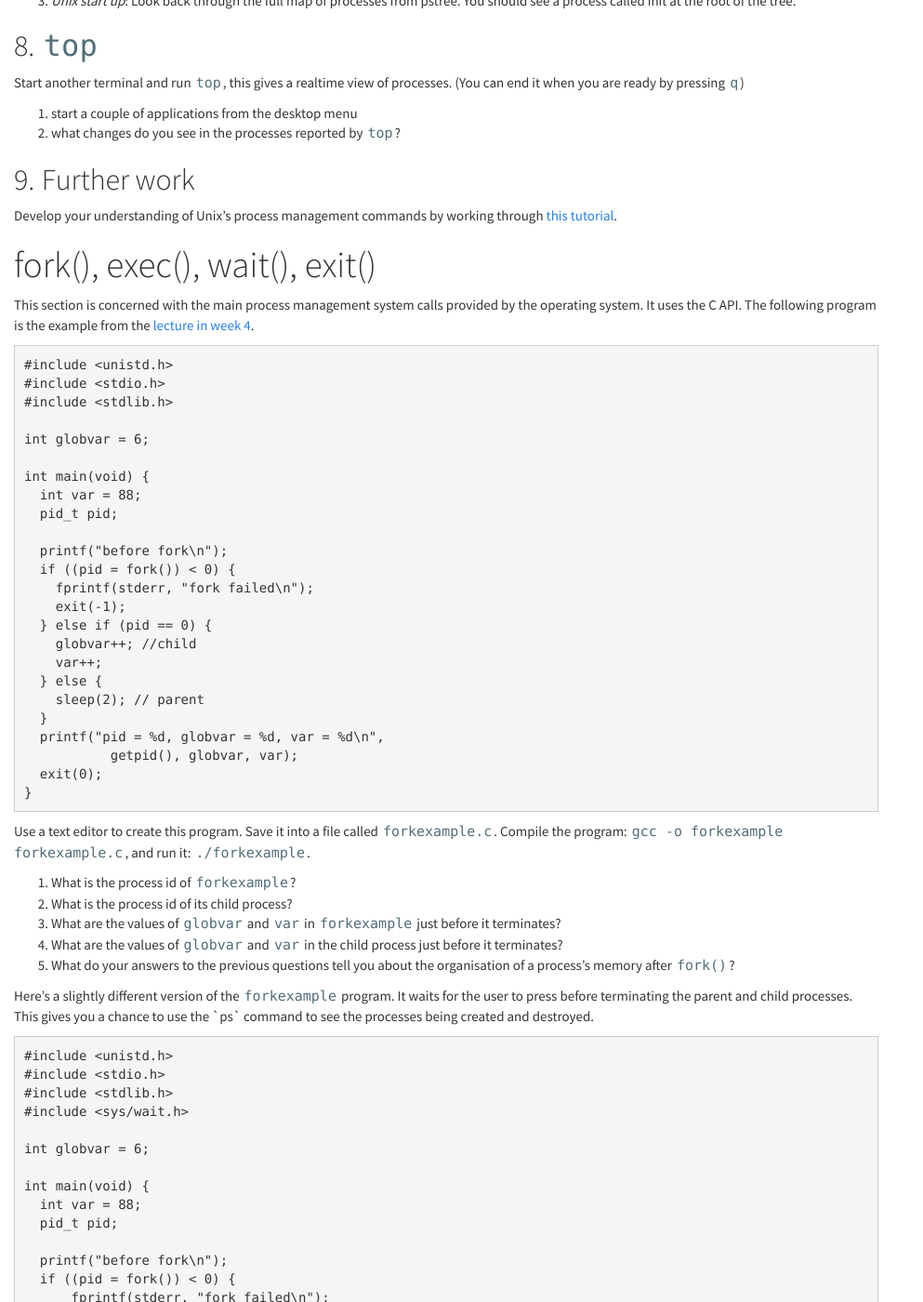
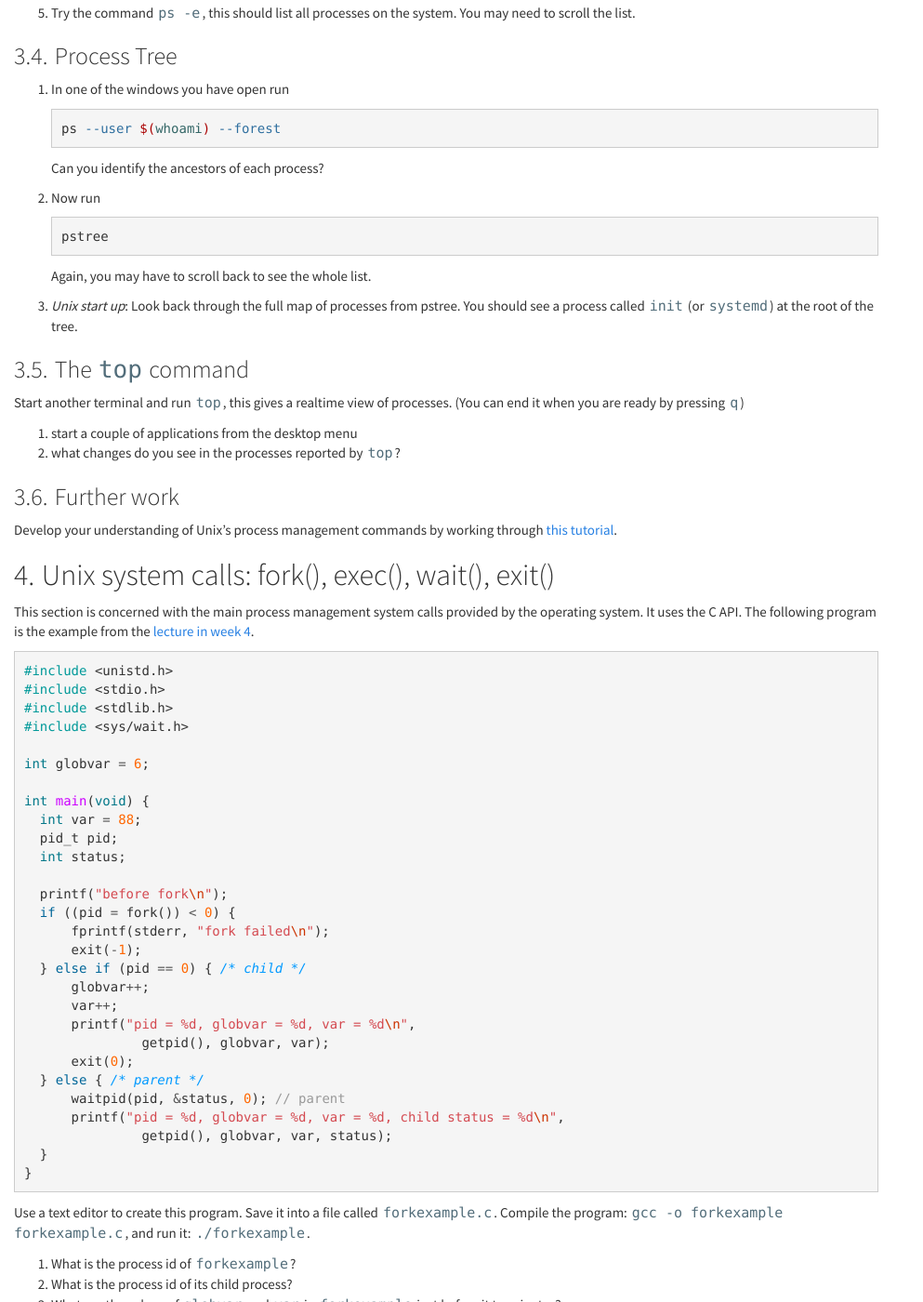
Before and after one commit to wkz20042008/kf4005, a Jekyll site: the page built from L04.md, in a window 1280 px wide and 1400 px high, scrolled down 5594 px. Shown: the whole window at 93% size, without its empty margins (0-993 px from the left). Built offline with Jekyll 4.4.1, drawn with Linux system fonts in a browser that asks for light colours; nearby versions of some CDN libraries; some of the changed text lies outside the part shown.

Commit message:
Updated lectures and labs for weeks 3 to 5

````diff
--- a/L04.md
+++ b/L04.md
@@ -3,12 +3,21 @@
 title: Shell functions. Working with processes
 <!--license: https://github.com/DavidKendall/blinky/blob/master/LICENSE-->
 ---
+* TOC
+{: toc}
 
-# Introduction
+## Introduction
 
-# More shell - Functions
+This lab is concerned with several topics:
+1. using functions in your shell scripts to make them easier to read, understand
+and maintain;
+1. using job control commands to monitor and control the processes running in
+your system; and
+1. understanding the main Unix system calls for managing processes.
 
-## Simple shell functions
+## Shell functions
+
+### Simple shell functions
 
 Just as with any programming task, when writing a shell script it is often clearer to break your script
 into a number of *functions* that are called from the main body of the script. This *modular decomposition*
@@ -16,7 +25,7 @@
 
 The syntax of a shell function looks like this
 
-``` sh
+```sh
 hello() {
   echo "Hello world"
 }
@@ -27,7 +36,7 @@
 
 Here's an example of how the function can be called from the main body of the script:
 
-``` sh
+```sh
 hello() {
   echo "Hello world"
 
@@ -49,7 +58,7 @@
 script on the command line. And you can refer to the arguments that have been passed using the
 same positional notation, `$1, $2, $3, ...` etc. For example,
 
-``` sh
+```sh
 hello() {
   echo "Hello world, $1"
   echo $2
@@ -69,7 +78,7 @@
 
 Functions can have local variables. They are preceded by the key word `local`. For example,
 
-```
+```sh
 #! /bin/bash
 
 myFunc() {
@@ -94,14 +103,14 @@
    script again. Answer questions 1-3 again. What does this tell you
    about local variables?
 
-## Debugging
+### Debugging
 
 Put `set -x` immediately after the shebang line in one of your scripts and run it again.
 You'll see that the script now gives you information about the progress of its execution.
 This can be very helpful when you are trying to work out why a script is not behaving as you
 would like it to. Try the example below.
 
-``` sh
+```sh
 #! /bin/bash
 
 set -x
@@ -133,12 +142,12 @@
 be very helpful. Use this technique when you have a script that is not behaving
 as you want.
 
-## Using shell functions in practice
+### Using shell functions in practice
 
 The script below is taken from the [lecture in week 3](http://hesabu.net/kf4005/assets/ra/B03.pdf).
 There are several opportunities to improve the script by making use of functions.
 
-``` sh
+```sh
 #!/bin/bash
 
 if [ $# -ne 3 ]; then
@@ -185,6 +194,7 @@
 fi
 echo "... done"
 ```
+
 Modify this script to use the following functions:
 
 1. A `usage()` function that checks the number of command line arguments
@@ -211,52 +221,55 @@
 
 Rewrite the main body of the script to use these functions.
 
-# Job control
+## Job control
 
-  These exercises demonstrate the basic properties on processes under
-  Unix like systems.  Through these you should gain an understanding
-  of what a process is, and the tools and techniques for managing
-  processes.
+These exercises demonstrate the basic properties on processes under
+Unix like systems.  Through these you should gain an understanding
+of what a process is, and the tools and techniques for managing
+processes.
 
-## The `ps` Command
+### The `ps` Command
+
 1. Start a terminal window.
+
 2. Type the command `ps` and note the processes it lists as
   running.
+
 3. Create a few processes.  Do this by typing the command for the
-  process but put an ampersand `&` after it.
+process but put an ampersand `&` after it.
 
-    ```
-    xlogo &
-    xedit &
-    xeyes &
-    gedit &
-    vi &
-    ```
+   ```sh
+   xlogo &
+   xedit &
+   xeyes &
+   gedit &
+   vi &
+   ```
 
 4. You should now have a number of additional windows open.
-  Find the Terminal window you had opened.
+Find the Terminal window you had opened.
+
 5. Type the command `ps` again and note the changes to the
-  process list. <br/>
-  The results of the `ps` command show the list of process running
-  under the terminal.
-    * Why are no other process (such as the desktop) shown?
-    * from the `man` pages can you tell what information is in
-      the results.
+process list.
+The results of the `ps` command show the list of processes running
+under the terminal.
+   * Why are no other process (such as the desktop) shown?
+   * from the `man` pages can you tell what information is in
+   the results.
 
 6. Now start xterm from the prompt in the terminal window.
 
-    ```
+    ```sh
     xterm &
     ```
-    <br/>
-    * In the (new) xterm window start another few processes.
-    *  Run `ps -f` in
-        + the new xterm window
-        +  the original terminal window
-    *  What differences do you see?
+   * In the (new) xterm window start another few processes.
+   *  Run `ps -f` in
+      + the new xterm window
+      +  the original terminal window
+   *  What differences do you see?
 
 
-## Stopping a Process
+### Stopping a Process
 Again start a few processes in a terminal window as above.
 
 1. run `ps` again.
@@ -266,17 +279,18 @@
 5. now try `kill -KILL <id>` on another process.
 
 
-## The `ps` Command - Options
+### The `ps` Command - Options
 
 
 1. run `ps -f` what additional information does this tell you?
+
 2. run `ps -l` what additional information does this tell you?
 
 3. In a terminal (from above) use
 
-    ```
-    ps --user your-id
-    ```
+   ```sh
+   ps --user your-id
+   ```
 or if you’re a little lazy (like me), `ps --user $(whoami)`
 
 4. This shows all *your* processes. Could you see another user's processes?
@@ -285,27 +299,27 @@
 You may need to scroll the list.
 
 
-## Process Tree
+### Process Tree
 
 1. In one of the windows you have open run
 
-    ```
-    ps --user $(whoami) --forest
-    ```
+   ```sh
+   ps --user $(whoami) --forest
+   ```
 Can you identify the ancestors of each process?
 
 2. Now run
 
-    ```
-    pstree
-    ```
+   ```sh
+   pstree
+   ```
 Again, you may have to scroll back to see the whole list.
 
 3. *Unix start up*: Look back through the full map of processes from pstree.
-You should see a process called init at the root of the tree.
+You should see a process called `init` (or `systemd`) at the root of the tree.
 
 
-## `top`
+### The `top` command
 Start another terminal and run `top`, this gives a realtime
   view of processes.  (You can end it when you are ready by pressing `q`)
 
@@ -313,41 +327,45 @@
 2. what changes do you see in the processes reported by `top`?
 
 
-## Further work
+### Further work
 
 Develop your understanding of Unix's process management commands by working
 through [this tutorial](http://linuxcommand.org/lc3_lts0100.php).
 
-# fork(), exec(), wait(), exit()
+## Unix system calls: fork(), exec(), wait(), exit()
 
 This section is concerned with the main process management system calls provided
 by the operating system. It uses the C API. The following program is the
 example from the [lecture in week 4](http://hesabu.net/kf4005/assets/ra/B04.pdf).
 
-```
+```c
 #include <unistd.h>
 #include <stdio.h>
 #include <stdlib.h>
+#include <sys/wait.h>
 
 int globvar = 6;
 
 int main(void) {
   int var = 88;
   pid_t pid;
+  int status;
 
   printf("before fork\n");
   if ((pid = fork()) < 0) {
-    fprintf(stderr, "fork failed\n");
-    exit(-1);
-  } else if (pid == 0) {
-    globvar++; //child
-    var++;
-  } else {
-    sleep(2); // parent
+      fprintf(stderr, "fork failed\n");
+      exit(-1);
+  } else if (pid == 0) { /* child */
+      globvar++;
+      var++;
+      printf("pid = %d, globvar = %d, var = %d\n",
+               getpid(), globvar, var);
+      exit(0);
+  } else { /* parent */
+      waitpid(pid, &status, 0); // parent
+      printf("pid = %d, globvar = %d, var = %d, child status = %d\n",
+               getpid(), globvar, var, status);
   }
-  printf("pid = %d, globvar = %d, var = %d\n",
-           getpid(), globvar, var);
-  exit(0);
 }
 ```
 Use a text editor to create this program. Save it into a file
@@ -368,7 +386,7 @@
 gives you a chance to use the `ps` command to see the processes being created and
 destroyed.
 
-```
+```c
 #include <unistd.h>
 #include <stdio.h>
 #include <stdlib.h>
@@ -406,21 +424,21 @@
 1. Build this program.
 2. Use the `ps` command to discover what terminal id has been given to your terminal. For example
 
-    ```
-    $ ps
-      PID TTY          TIME CMD
-     2637 pts/6    00:00:00 bash
-     4086 pts/6    00:00:00 ps
-    ```
-    shows that this terminal is associated with `pts/6`; the information is in the column headed
-    `TTY`.
+   ```
+   $ ps
+   PID TTY          TIME CMD
+   2637 pts/6    00:00:00 bash
+   4086 pts/6    00:00:00 ps
+   ```
+shows that this terminal is associated with `pts/6`; the information is in the column headed
+`TTY`.
 3. Now run your new `forkexample` program and before you press enter to terminate anything,
    start up a new terminal and use the `ps` command to see what processes there are in the
    old terminal. For example
 
-    ```
-    $ ps -t pts/6
-    ```
+   ```
+   $ ps -t pts/6
+   ```
    Note: You'll need to use your own terminal id, not necessarily `pts/6`.
 4. Press ENTER in the terminal where `forkexample` is running. Check the processes in the other terminal
    using `ps`. Do that again to terminate the parent process and use `ps` again to see what has happened.
@@ -430,7 +448,7 @@
 
 Here's a simple example of using `exec()`.
 
-```
+```c
 #include <unistd.h>
 #include <stdio.h>
 #include <stdlib.h>
--- a/_config.yml
+++ b/_config.yml
@@ -10,7 +10,7 @@
 subtitle: Operating systems fundamentals
 authors: David Kendall, Alun Moon
 copyyear: 2016-2018
-#url: http://hesabu.net/kf4005
+url: http://hesabu.net/kf4005/
 raurl: assets/ra
 rraurl: assets/ra
 #url: http://localhost:4000
````
Also changed, not shown: Gemfile (added, +25 -0 lines), L03.md (+2 -2 lines), L05.md (+81 -62 lines), Gemfile.lock (added), 4 other files.
